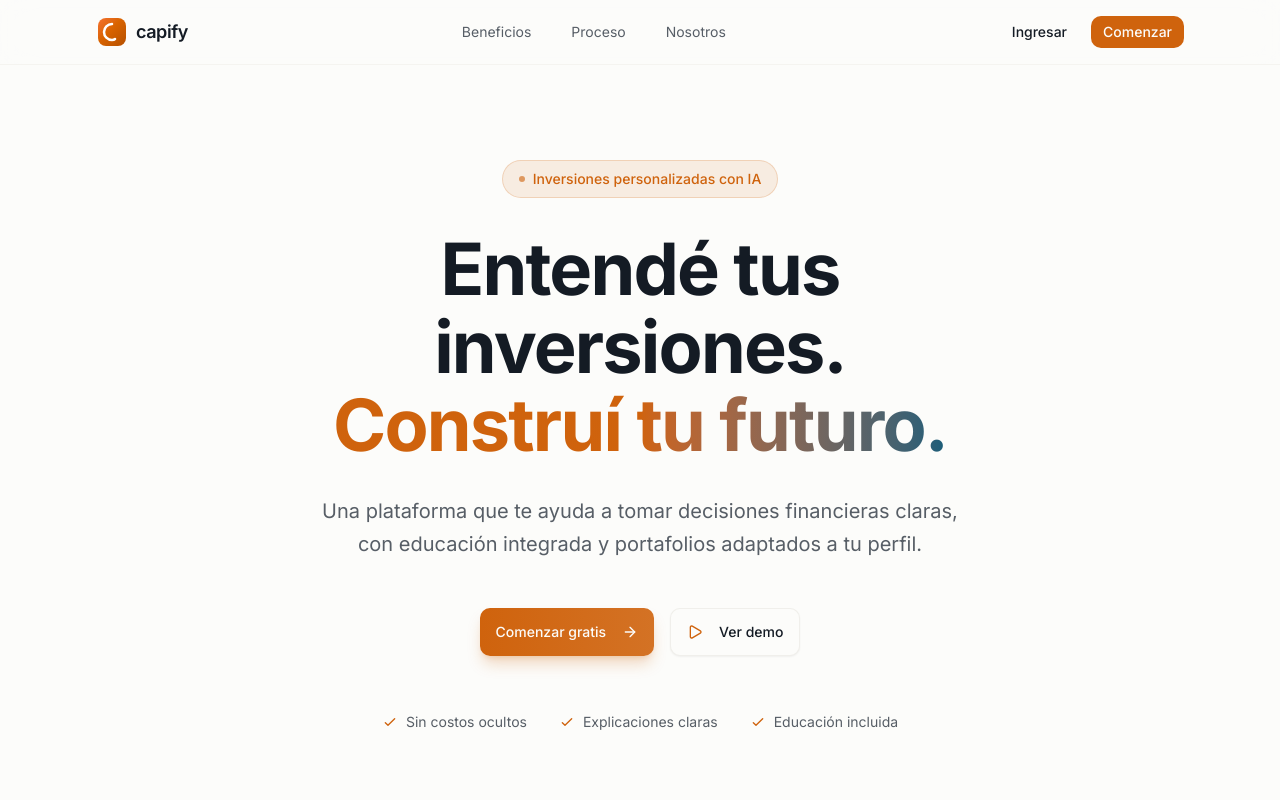
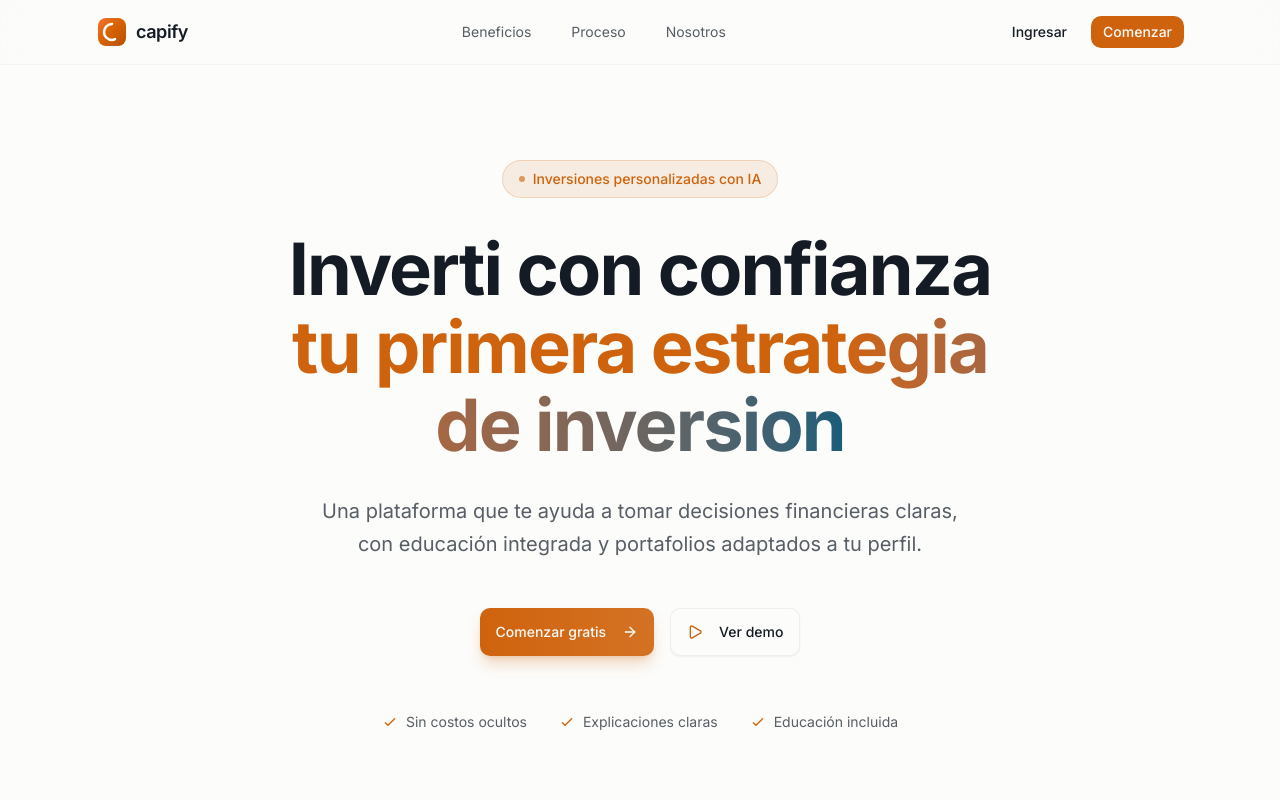
Before and after one commit to feliaffonso30-prog/capify-app, a Next.js app: page / in a window 1280 px wide. Shown: the top 800 px of the page. Built offline with nearby package versions, Linux system fonts and the light colour scheme.

Commit message:
Update headline and subheadline text in hero component

```diff
--- a/components/landing/hero.tsx
+++ b/components/landing/hero.tsx
@@ -24,10 +24,10 @@ export function Hero() {
 
           {/* Headline */}
           <h1 className="text-4xl font-bold tracking-tight text-foreground sm:text-5xl md:text-6xl lg:text-7xl leading-[1.08] text-balance">
-            Entendé tus inversiones.
+            Inverti con confianza
             <br />
             <span className="bg-gradient-to-r from-accent via-accent to-accent-secondary bg-clip-text text-transparent">
-              Construí tu futuro.
+              tu primera estrategia de inversion
             </span>
           </h1>
 
```
